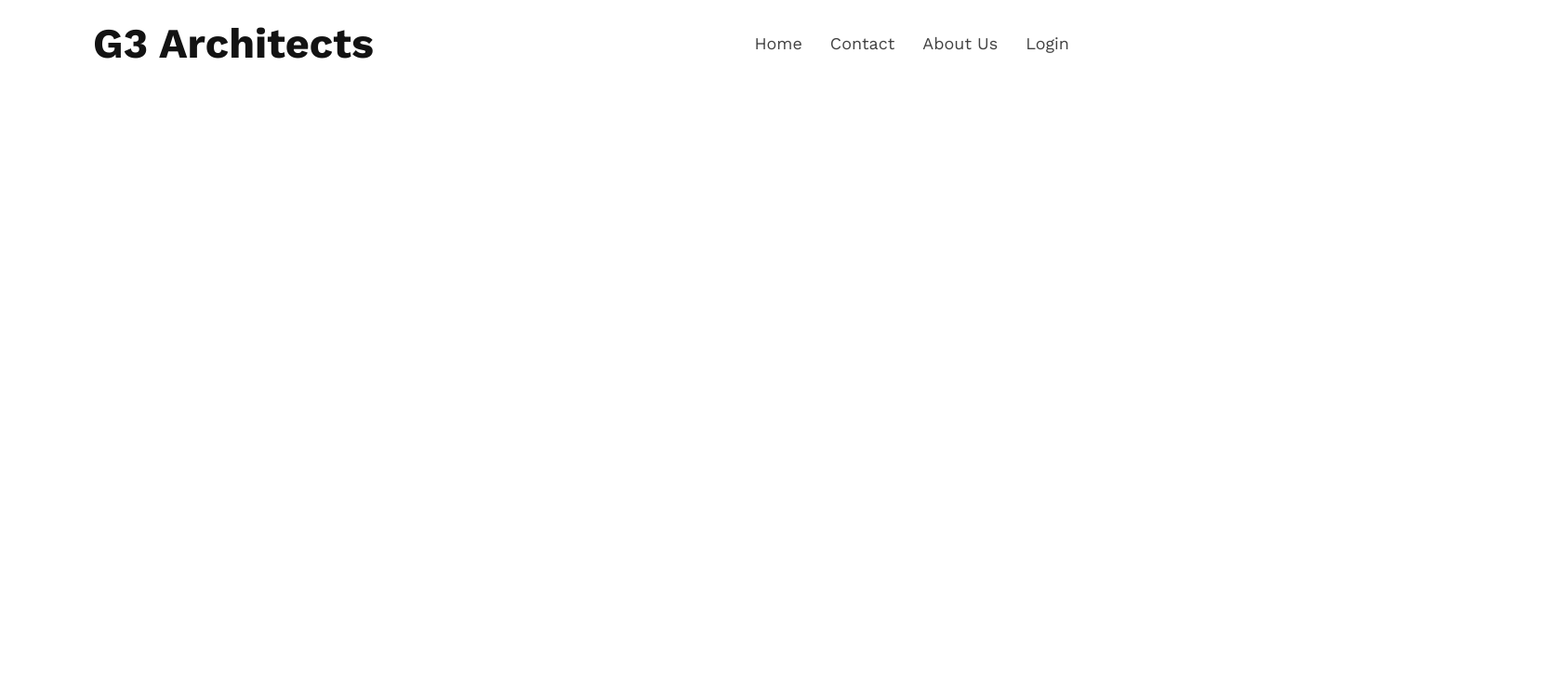
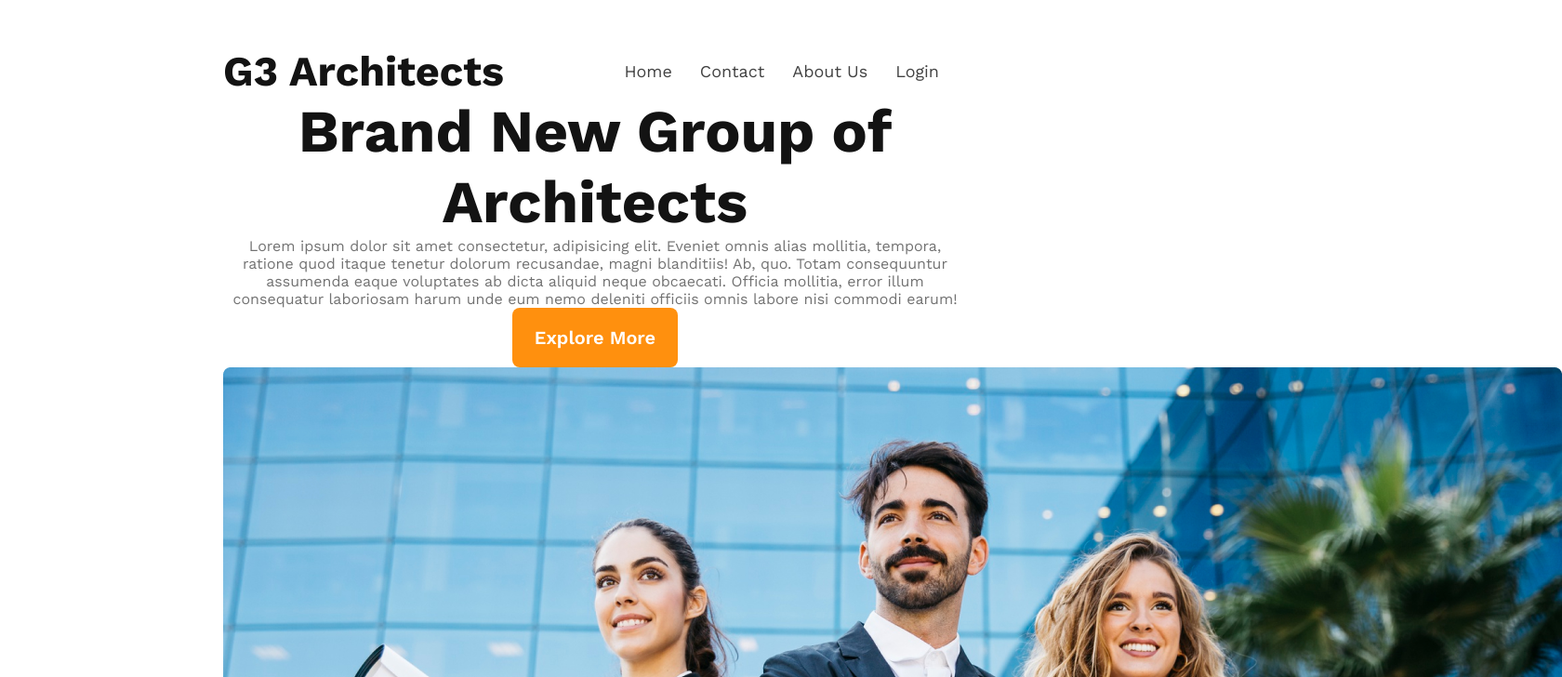
Before and after one commit to HridayMahmud/architect-website, a plain HTML site: page index.html in a window 1280 px wide. Shown: the top 728 px of the page at 93% size, 1680 px wide, since content can reach past the window. Drawn offline with nearby package versions, Linux system fonts and the light colour scheme.

Commit message:
header-section-fully-added

```diff
--- a/index.html
+++ b/index.html
@@ -24,7 +24,18 @@
                 <li><a class="primary-text2" href="">Login</a></li>
                </ul>
             </div>
+
         </nav>
+       <section class="banner-new-style">
+           <div class="banner-conetent">
+            <h1 class="banner-new-title"> Brand New Group of Architects </h1>
+            <p class="primary-text3">Lorem ipsum dolor sit amet consectetur, adipisicing elit. Eveniet omnis alias mollitia, tempora, ratione quod itaque tenetur dolorum recusandae, magni blanditiis! Ab, quo. Totam consequuntur assumenda eaque voluptates ab dicta aliquid neque obcaecati. Officia mollitia, error illum consequatur laboriosam harum unde eum nemo deleniti officiis omnis labore nisi commodi earum!</p>
+
+            <button class="btn-primary">Explore More</button>
+           </div>
+            <img class="image" src="images/banner.png">
+
+        </section>
     </header>
     <main>
 
--- a/style.css
+++ b/style.css
@@ -3,14 +3,20 @@
     padding: 0;
     box-sizing: border-box;
 }
+.body{
+    background: rgba(255, 144, 14, 0.10);
+}
 /* header-section-style-added */
+
+header{
+    padding: 50px 240px;
+}
+/* ul-style-added */
 .header{
-    display: flex;
+    display:flex;
     justify-content: space-between;
     align-items: center;
-    padding: 20px 100px 0px 100px;
 }
-/* ul-style-added */
 ul{
     display: flex;
     justify-content: space-between;
@@ -37,3 +43,38 @@ font-size: 18px;
 font-weight: 500;
 
 }
+.primary-text3{
+    color: #727272;
+font-family: Work Sans;
+font-size: 16px;
+font-weight: 400;
+}
+/* banner-new-style */
+
+.banner-new-style{
+
+
+
+}
+.banner-conetent{
+    max-width: 800px;
+   margin: 0 auto;
+   text-align: center;
+}
+.banner-new-title{
+color:#131313;
+font-family: Work Sans;
+font-size: 64px;
+font-weight: 700;
+}
+.btn-primary{
+border-radius: 8px;
+background: #FF900E;
+color: #FFF;
+font-family: Work Sans;
+font-size: 20px;
+font-weight: 600;
+padding: 20px 24px;
+border:0;
+
+}
```
